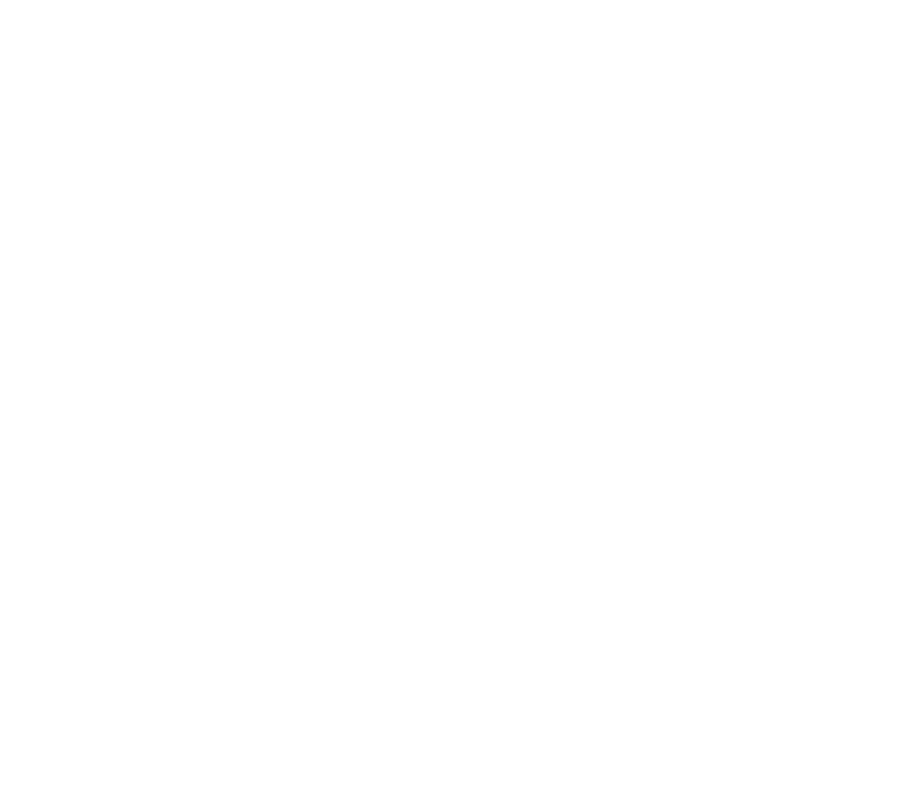
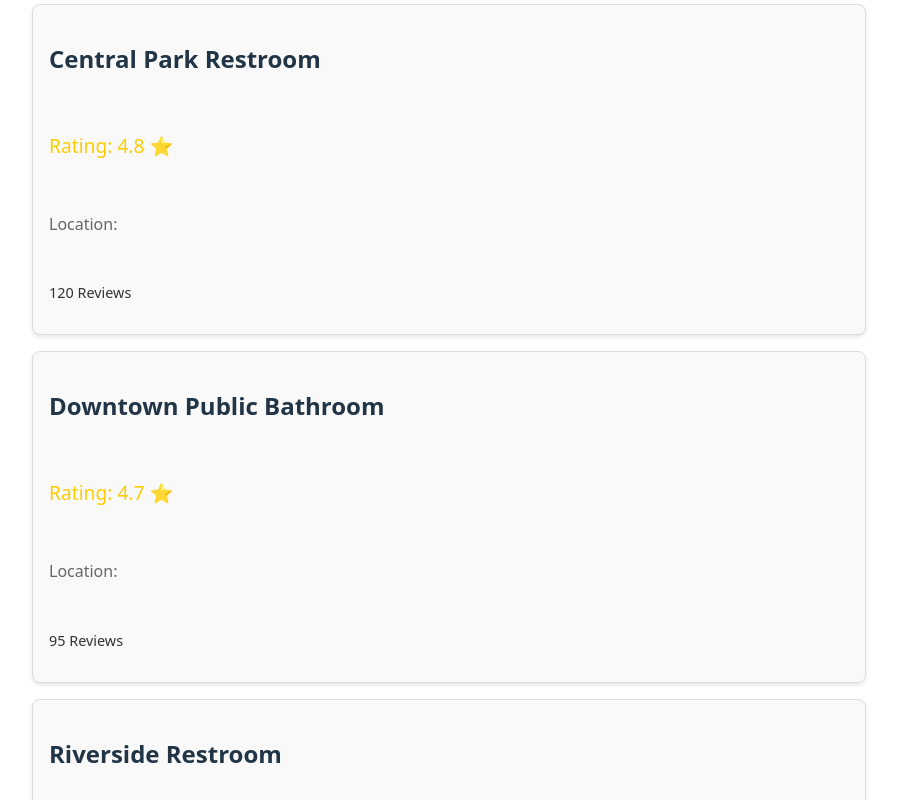
Before and after one commit to athevue/WarriorThrones, a React (Vite) app: page / in a window 1280 px wide. Shown: the part 640-1440 px from the top of the page, without its empty margins (191-1088 px from the left). Before the commit the page ends 800 px from the top, so only its background shows below. Built offline with nearby package versions, Linux system fonts and the light colour scheme.

Commit message:
Added top rated bathroom section + cards

```diff
--- /dev/null
+++ b/src/components/bathroomCard.css
@@ -0,0 +1,33 @@
+.bathroom-card {
+    display: flex;
+    flex-direction: column; /* Stacks children vertically */
+    background-color: #f9f9f9;
+    border: 1px solid #ddd;
+    border-radius: 8px;
+    padding: 1em;
+    margin: 1em auto;
+    box-shadow: 0 2px 4px rgba(0, 0, 0, 0.1);
+    gap: 1em;
+    width: 90%;
+    max-width: 800px;
+}
+
+.bathroom-name {
+    font-size: 1.5em;
+    font-weight: bold;
+}
+
+.bathroom-rating {
+    color: #ffcc00;
+    font-size: 1.2em;
+}
+
+.bathroom-location{
+    font-size: 1em;
+    color: #666;
+}
+
+.bathroom-reviews{
+    font-size: 0.9em;
+    color: #333;
+}
--- /dev/null
+++ b/src/components/bathroomCard.jsx
@@ -0,0 +1,13 @@
+import React from "react";
+import "./BathroomCard.css";
+
+export default function BathroomCard({ name, rating, location, numReviews }) {
+    return (
+        <div className="bathroom-card">
+            <h2 className="bathroom-name">{name}</h2>
+            <p className="bathroom-rating">Rating: {rating} ⭐</p>
+            <p className="bathroom-location">Location: {location}</p>
+            <p className="bathroom-reviews">{numReviews} Reviews</p>
+        </div>
+    );
+}
--- a/src/components/header.css
+++ b/src/components/header.css
@@ -118,3 +118,8 @@
   max-width: 90%;
   box-shadow: 0 5px 20px rgba(0, 0, 0, 0.3);
 }
+
+
+.inputText{
+  background: #FAD037;
+}
--- a/src/components/header.jsx
+++ b/src/components/header.jsx
@@ -42,14 +42,14 @@
           <div className="modal-content">
             <h2 className="text-xl font-bold mb-4">Add Bathroom</h2>
             <form>
-              <label className="block mb-3">
+              <label className="inputTextName">
                 Name:
-                <input type="text" className="border p-1 ml-2 rounded" />
+                <input type="text" className="inputText rounded" />
               </label>
               <br></br>
-              <label className="block mb-3">
+              <label className="inputTextName">
                 Location:
-                <input type="text" className="border p-1 ml-2 rounded" />
+                <input type="text" className="inputText rounded" />
               </label>
 
               <div className="flex gap-2 mt-4">
--- /dev/null
+++ b/src/components/topRated.jsx
@@ -0,0 +1,45 @@
+import React from "react";
+import "./topRated.css";
+import BathroomCard from "./bathroomCard";
+
+export default function Header() {
+    const bathrooms = [
+        {
+            name: "Central Park Restroom",
+            rating: 4.8,
+            location: "Central Park, NYC",
+            numReviews: 120
+        },
+        {
+            name: "Downtown Public Bathroom",
+            rating: 4.7,
+            location: "5th Avenue, NYC",
+            numReviews: 95
+        },
+        {
+            name: "Riverside Restroom",
+            rating: 4.9,
+            location: "Riverside Drive, NYC",
+            numReviews: 150
+        }
+    ]
+
+    return (
+        <div>
+             <h1>Top Rated Bathrooms</h1>
+            <div style={{ }}>
+                    {bathrooms.map((bathroom, index) => (
+                        <BathroomCard
+                            key={index}
+                            name={bathroom.name}
+                            rating={bathroom.rating}
+                            description={bathroom.location}
+                            numReviews={bathroom.numReviews}
+                        />
+                    ))}
+                </div>
+        </div>
+
+
+    );
+}
--- a/src/pages/home.jsx
+++ b/src/pages/home.jsx
@@ -1,11 +1,14 @@
 import Header from "../components/header";
 import Quick from "../components/quickActions";
+import TopRated from "../components/topRated";
+
 
 export default function Home() {
   return (
     <div className="flex flex-col min-h-screen bg-gray-50">
       <Header />
       <Quick />
+      <TopRated />
     </div>
   );
 }
```
Also changed, not shown: src/components/topRated.css (added).
